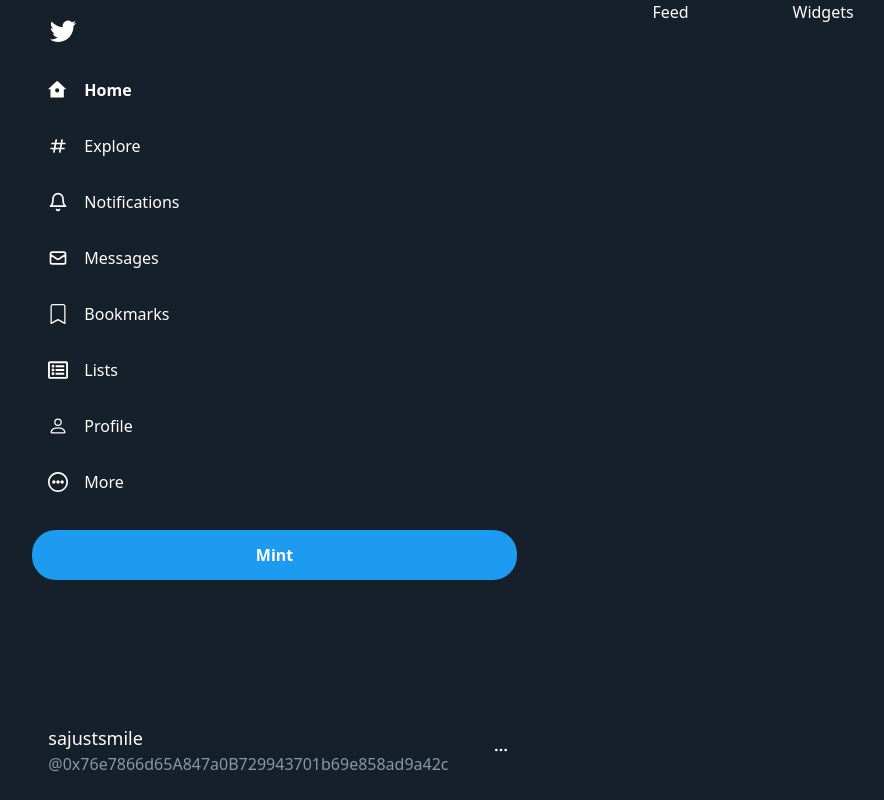
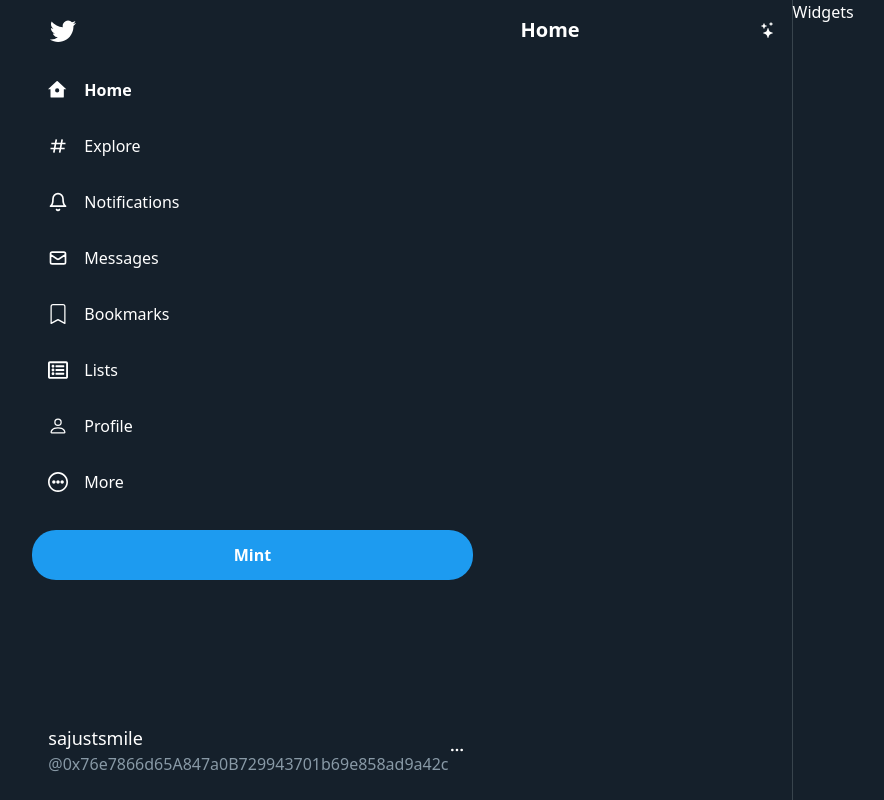
Before and after one commit to hobo71/twitter-blockchain, a Next.js app in the folder client/: page / in a window 1280 px wide. Shown: the whole page, without its empty margins (213-1097 px from the left). Built offline with nearby package versions, Linux system fonts and the light colour scheme.

Commit message:
added feed component

```diff
--- /dev/null
+++ b/client/components/Home/Feed.js
@@ -0,0 +1,19 @@
+import { BsStars } from 'react-icons/bs'
+
+const style = {
+    wrapper: `flex-[2] border-r border-1 border-[#38444d]`,
+    header: `stcky top-0 bg-[#15202b] z-10 p-4 flex justify-between items-center`,
+    headerTitle: `text-xl font-bold`,
+}
+function Feed() {
+    return (
+        <div className={`${style.wrapper}`}>
+            <div className={`${style.header}`}>
+            <div className={`${style.headerTitle}`}>Home</div>
+            <BsStars />
+            </div>
+        </div>
+    )
+}
+
+export default Feed
--- a/client/components/Sidebar.js
+++ b/client/components/Sidebar.js
@@ -74,7 +74,7 @@ function Sidebar({ initialSelectedIcon = 'Home'}) {
                      setSelected={setSelected}
                      redirect={'/profile'}
                 />
-                    <SidebarOption Icon = {CgMoreO} text = 'More'
+                    <SidebarOption Icon = {CgMoreO} text = 'More' setSelected={setSelected}
                 />
                 <div className={style.tweetButton}>Mint</div>
             </div>
--- a/client/pages/index.js
+++ b/client/pages/index.js
@@ -1,4 +1,5 @@
 import Sidebar from '../components/Sidebar'
+import Feed from '../components/Home/Feed'
 
 const style = {
   wrapper: `flex justify-center h-screen w-screen select-none bg-[#15202b] text-white`,
@@ -10,7 +11,7 @@ export default function Home() {
     <div className={style.wrapper}>
       <div className={style.content}>
       <Sidebar />
-      <h2>Feed</h2>
+      <Feed />
       <h2>Widgets</h2>
     </div>
     </div>
```
